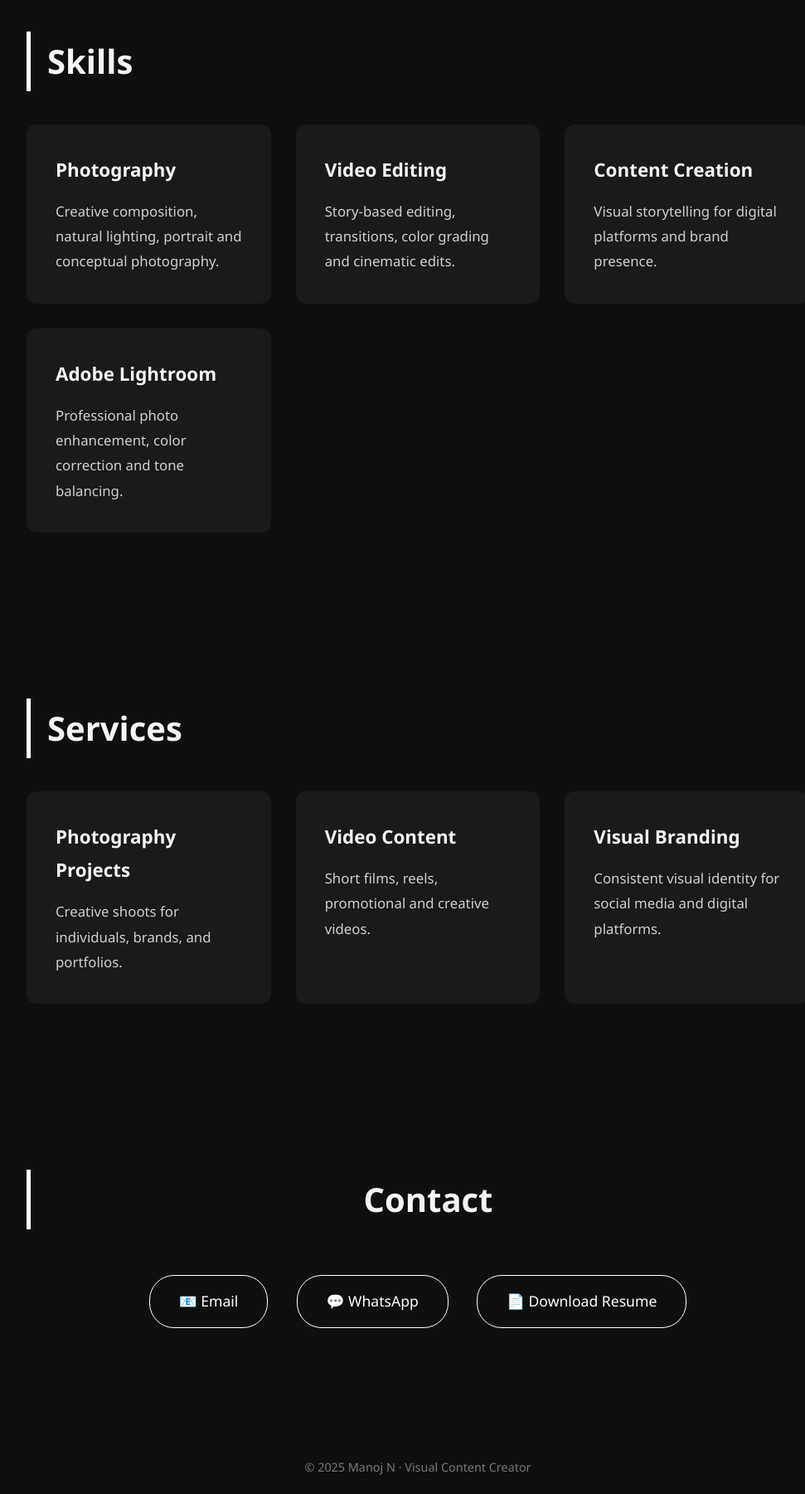
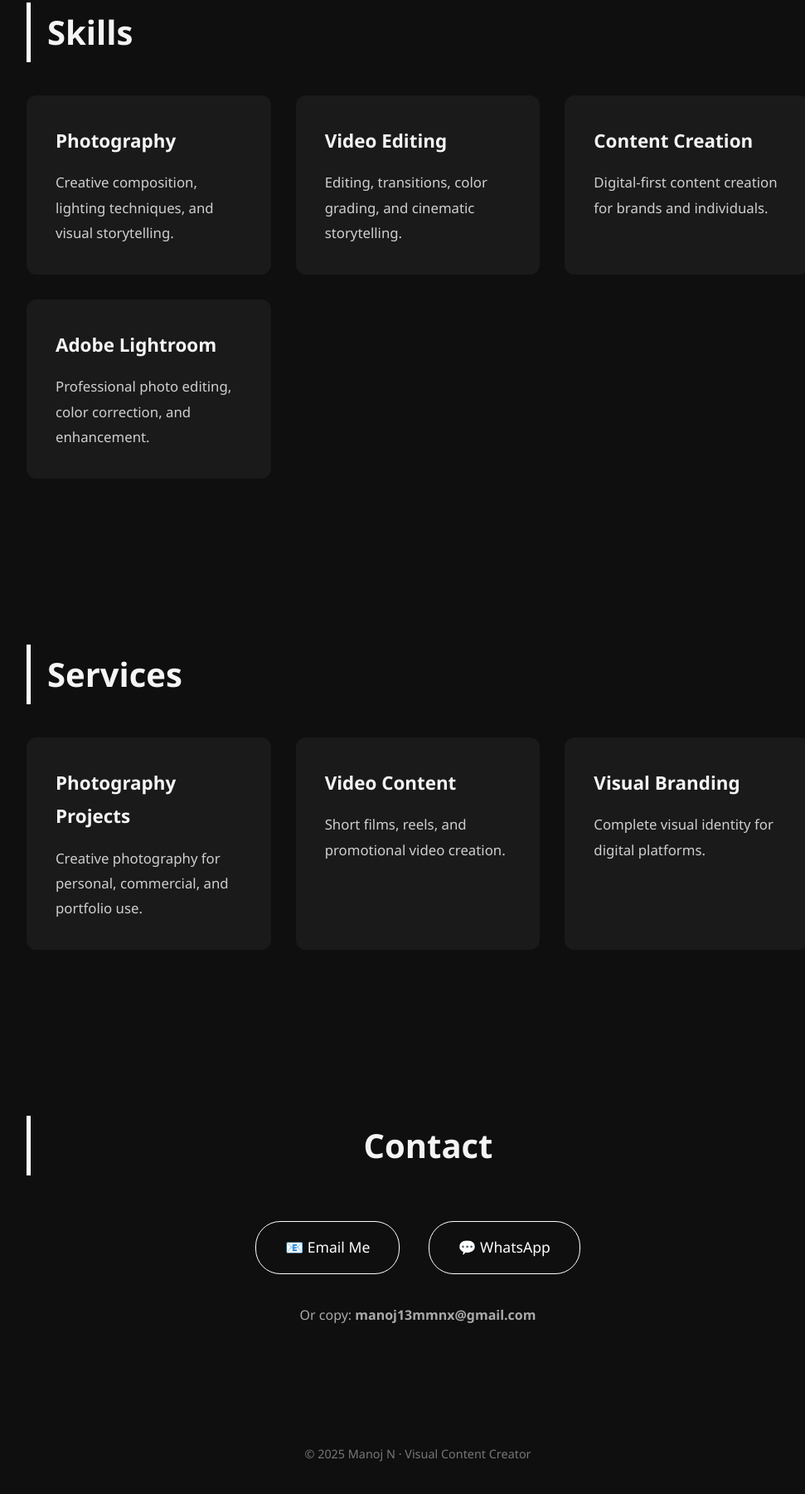
Before and after one commit to Manojmmnx/manojmmnx.github.io, a plain HTML site: page index.html in a window 1280 px wide. Shown: the part 929-2730 px from the top of the page at 83% size, without its empty margins (136-1107 px from the left). Drawn offline with Linux system fonts and the light colour scheme.

Commit message:
Update index.html

```diff
--- a/index.html
+++ b/index.html
@@ -103,6 +103,12 @@
       color: #000;
     }
 
+    .email-text {
+      margin-top: 20px;
+      color: #aaa;
+      font-size: 1rem;
+    }
+
     footer {
       text-align: center;
       padding: 40px;
@@ -137,8 +143,7 @@
       I am a passionate and creative Visual Content Creator with over three years of hands-on
       experience in photography, video editing, and digital content creation.
       I specialize in transforming ideas into compelling visual stories using modern
-      tools and creative techniques. My goal is to blend creativity with technology
-      to deliver impactful and meaningful visual experiences.
+      tools and creative techniques.
     </p>
   </section>
 
@@ -148,19 +153,19 @@
     <div class="skills">
       <div class="card">
         <h3>Photography</h3>
-        <p>Creative composition, natural lighting, portrait and conceptual photography.</p>
+        <p>Creative composition, lighting techniques, and visual storytelling.</p>
       </div>
       <div class="card">
         <h3>Video Editing</h3>
-        <p>Story-based editing, transitions, color grading and cinematic edits.</p>
+        <p>Editing, transitions, color grading, and cinematic storytelling.</p>
       </div>
       <div class="card">
         <h3>Content Creation</h3>
-        <p>Visual storytelling for digital platforms and brand presence.</p>
+        <p>Digital-first content creation for brands and individuals.</p>
       </div>
       <div class="card">
         <h3>Adobe Lightroom</h3>
-        <p>Professional photo enhancement, color correction and tone balancing.</p>
+        <p>Professional photo editing, color correction, and enhancement.</p>
       </div>
     </div>
   </section>
@@ -171,15 +176,15 @@
     <div class="services">
       <div class="card">
         <h3>Photography Projects</h3>
-        <p>Creative shoots for individuals, brands, and portfolios.</p>
+        <p>Creative photography for personal, commercial, and portfolio use.</p>
       </div>
       <div class="card">
         <h3>Video Content</h3>
-        <p>Short films, reels, promotional and creative videos.</p>
+        <p>Short films, reels, and promotional video creation.</p>
       </div>
       <div class="card">
         <h3>Visual Branding</h3>
-        <p>Consistent visual identity for social media and digital platforms.</p>
+        <p>Complete visual identity for digital platforms.</p>
       </div>
     </div>
   </section>
@@ -187,9 +192,16 @@
   <!-- CONTACT -->
   <section class="contact">
     <h2 class="section-title">Contact</h2>
-    <a href="mailto:manoj13mmnx@gmail.com">📧 Email</a>
+
+    <!-- WORKING EMAIL -->
+    <a href="mailto:manoj13mmnx@gmail.com?subject=Portfolio%20Contact">📧 Email Me</a>
+
+    <!-- WHATSAPP -->
     <a href="https://wa.me/919791974428" target="_blank">💬 WhatsApp</a>
-    <a href="#" download>📄 Download Resume</a>
+
+    <p class="email-text">
+      Or copy: <strong>manoj13mmnx@gmail.com</strong>
+    </p>
   </section>
 
   <footer>
```
